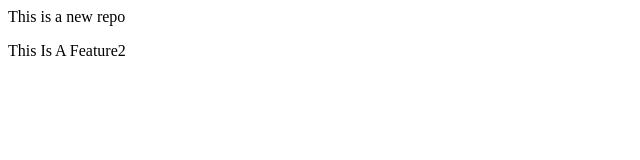
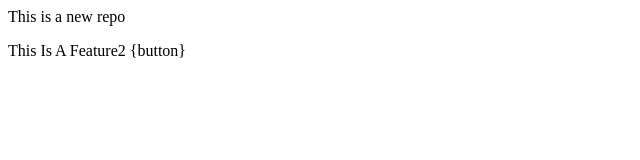
Before and after one commit to akashchaurasiya1999/localrepo, a plain HTML site: page index.html in a window 1280 px wide. Shown: the full height of the page, 0-640 px from the left. Drawn offline with Linux system fonts and the light colour scheme.

Commit message:
Add button

```diff
--- a/index.html
+++ b/index.html
@@ -1,2 +1,2 @@
 <p>This is a new repo</p>
-<p>This Is A Feature2</p>
+<p>This Is A Feature2 {button}</p>
```
